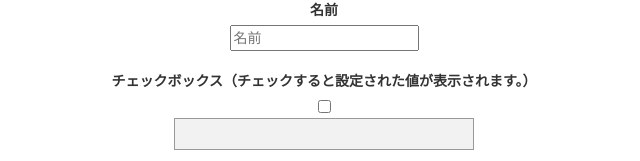
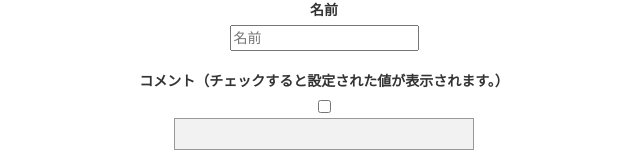
Before and after one commit to Onepiece2424/selfintroduction, a React (Create React App) app: page / in a window 1280 px wide. Shown: the part 156-317 px from the top of the page, without its empty margins (316-956 px from the left). Built offline with nearby package versions, Linux system fonts and the light colour scheme.

Commit message:
checkboxValue→commnetに変更

```diff
--- a/src/components/changeform/ChangeForm.jsx
+++ b/src/components/changeform/ChangeForm.jsx
@@ -27,10 +27,10 @@ const Changeform = ({ handleSubmit, pristine, submitting, reset }) => {
     dispatch(change('changeform', 'hiddenvalue', '隠しFieldの値だよ〜。'));
   }, [submitting]);
 
-  // チェックが変更されたら、'checkboxValue'フィールドの値を動的に変更する
+  // チェックが変更されたら、'commnet'フィールドの値を動的に変更する
   const onCheckboxClick = (e) => {
     const newValue = e.target.checked ? '今日も良い天気ですね！' : '';
-    dispatch(change('changeform', 'checkboxValue', newValue));
+    dispatch(change('changeform', 'commnet', newValue));
   };
 
   // form名を配列として定義
@@ -54,10 +54,10 @@ const Changeform = ({ handleSubmit, pristine, submitting, reset }) => {
         <Field name="username" component={renderField} label="名前" />
         <br></br>
         <div>
-        <label>チェックボックス（チェックすると設定された値が表示されます。）</label>
+        <label>コメント（チェックすると設定された値が表示されます。）</label>
         <div>
           <input type="checkbox" onChange={onCheckboxClick} />
-          <Field name="checkboxValue" component={renderField} type="text" />
+          <Field name="commnet" component={renderField} type="text" />
         </div>
         <br></br>
         <Field name="hiddenvalue" component={renderField} type="hidden" />
```
